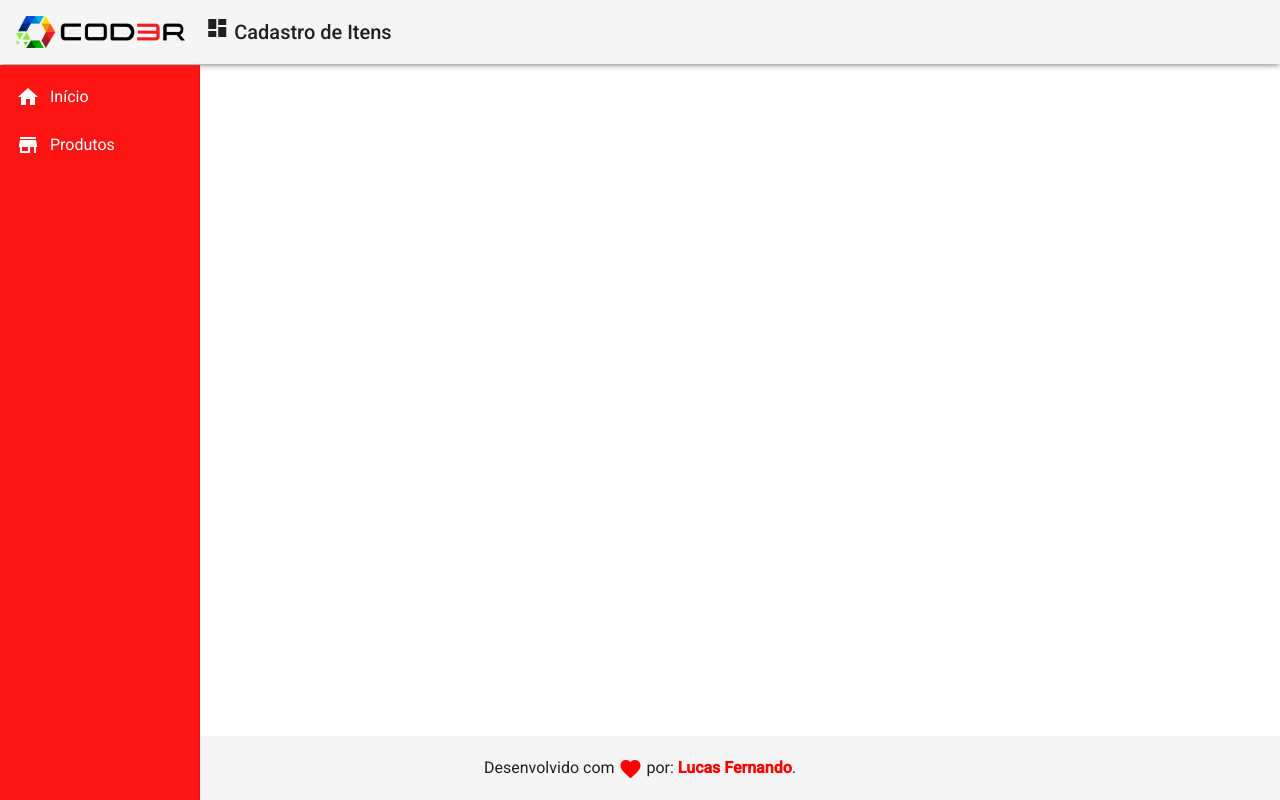
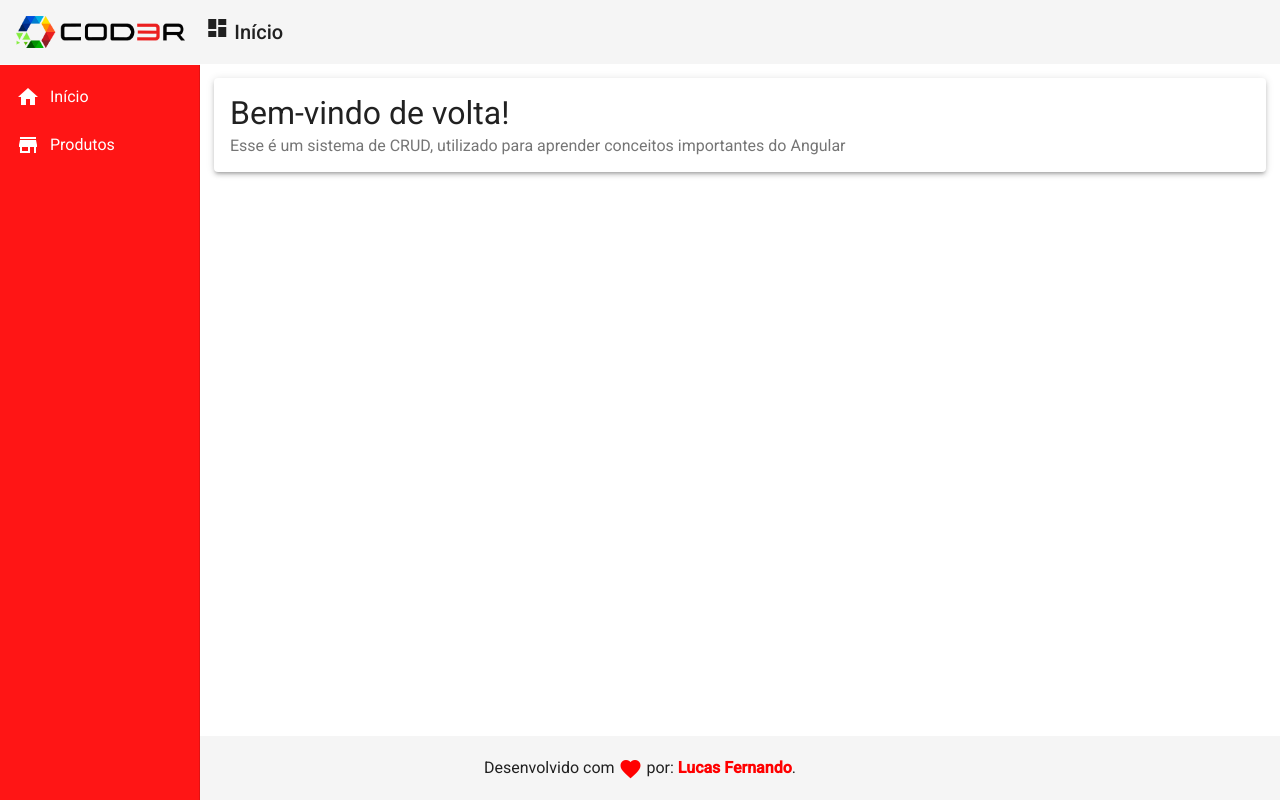
Before and after one commit to Lucas98Fernando/RegistrationSystem-Angular, an Angular app in the folder frontend/: page / in a window 1280 px wide. Built offline with nearby package versions, Linux system fonts and the light colour scheme.

Commit message:
Creation of the basic structure of the home page

```diff
--- a/frontend/src/app/components/template/header/header.component.html
+++ b/frontend/src/app/components/template/header/header.component.html
@@ -9,7 +9,7 @@
             <i class="material-icons">
                 dashboard
             </i>
-            Cadastro de Itens
+            Início
         </a>
     </spam>
 </mat-toolbar>
--- a/frontend/src/app/components/template/nav/nav.component.css
+++ b/frontend/src/app/components/template/nav/nav.component.css
@@ -8,3 +8,7 @@
 .sidenav i {
     padding-right: 10px;
 }
+.content {
+    padding: 14px;
+    background-color: #fff;
+}
--- a/frontend/src/app/components/template/nav/nav.component.html
+++ b/frontend/src/app/components/template/nav/nav.component.html
@@ -15,4 +15,7 @@
             </a>
         </mat-nav-list>
     </mat-sidenav>
+    <mat-sidenav-content class="content">
+        <app-home></app-home>
+    </mat-sidenav-content>
 </mat-sidenav-container>
--- /dev/null
+++ b/frontend/src/app/views/home/home.component.css
@@ -0,0 +1,8 @@
+.home .title {
+    font-size: 2rem;
+    font-weight: 400;
+    line-height: 1.2;
+}
+.home .subtitle {
+    font-size: 1rem;
+}
--- /dev/null
+++ b/frontend/src/app/views/home/home.component.html
@@ -0,0 +1,8 @@
+<mat-card class="home mat-elevation-z3">
+    <mat-card-title class="title">
+        Bem-vindo de volta!
+    </mat-card-title>
+    <mat-card-subtitle class="subtitle">
+        Esse é um sistema de CRUD, utilizado para aprender conceitos importantes do Angular
+    </mat-card-subtitle>
+</mat-card>
--- /dev/null
+++ b/frontend/src/app/views/home/home.component.ts
@@ -0,0 +1,15 @@
+import { Component, OnInit } from '@angular/core';
+
+@Component({
+  selector: 'app-home',
+  templateUrl: './home.component.html',
+  styleUrls: ['./home.component.css']
+})
+export class HomeComponent implements OnInit {
+
+  constructor() { }
+
+  ngOnInit(): void {
+  }
+
+}
```
Also changed, not shown: frontend/src/app/app.module.ts (+6 -2 lines).
